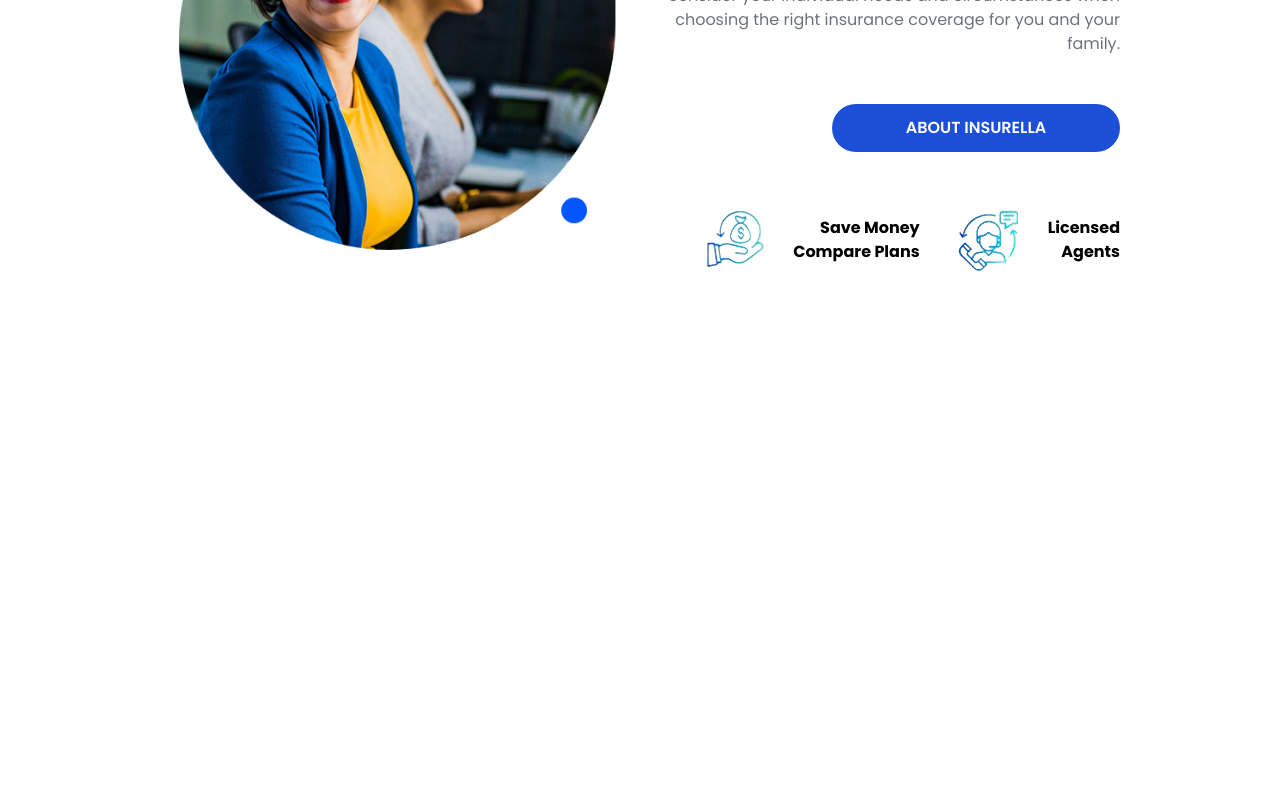
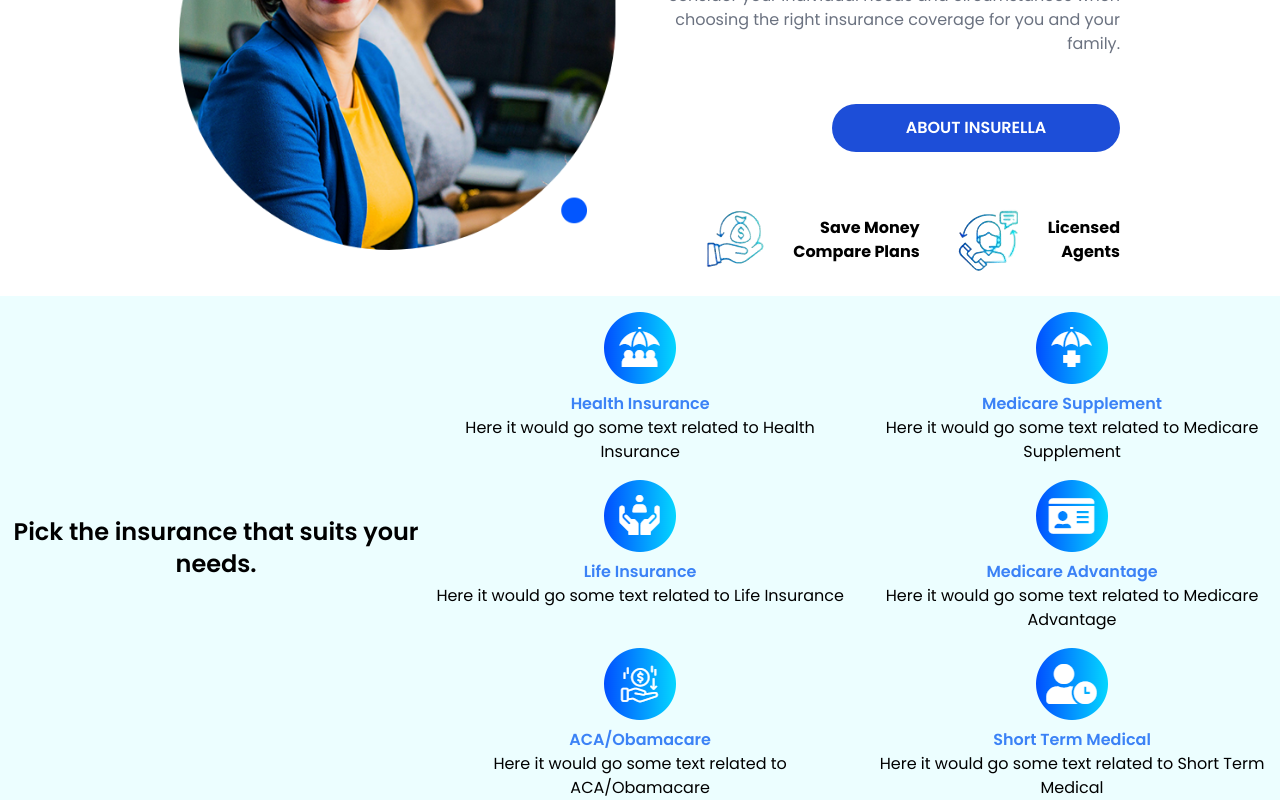
Before and after one commit to SaibotLi/Landing-Page-Insurezella, a React (Vite) app in the folder Challenge_A/: page / in a window 1280 px wide. Shown: the part 1348-2148 px from the top of the page. Before the commit the page ends 1628 px from the top, so only its background shows below. Built offline with nearby package versions, Linux system fonts and the light colour scheme.

Commit message:
Mapped PickInsuranceIcons inside the PickInsurance screen

```diff
--- a/Challenge_A/src/App.jsx
+++ b/Challenge_A/src/App.jsx
@@ -2,6 +2,7 @@ import Hero from "./sections/Hero";
 import NavBar from "./sections/NavBar";
 import FindInsurance from "./sections/FindInsurance";
 import AboutUs from "./sections/AboutUs";
+import PickInsurance from "./sections/PickInsurance";
 
 const App = () => {
   return (
@@ -11,6 +12,7 @@ const App = () => {
         <Hero />
         <FindInsurance />
         <AboutUs />
+        <PickInsurance />
       </main>
       <footer></footer>
     </>
--- /dev/null
+++ b/Challenge_A/src/components/PickInsuranceIcons.jsx
@@ -0,0 +1,17 @@
+import { insuranceIcons } from "../constants";
+
+const PickInsuranceIcons = () => {
+  return (
+    <div className="grid grid-cols-2 gap-4 mt-4">
+      {insuranceIcons.map((icon, index) => (
+        <div key={index} className="text-center">
+          <img src={icon.src} alt={icon.alt} className="mx-auto" />
+          <h2 className="font-semibold text-blue-500 mt-2">{icon.alt}</h2>
+          <p>Here it would go some text related to {icon.alt}</p>
+        </div>
+      ))}
+    </div>
+  );
+};
+
+export default PickInsuranceIcons;
--- a/Challenge_A/src/constants/index.jsx
+++ b/Challenge_A/src/constants/index.jsx
@@ -1,4 +1,16 @@
-import { icon1, icon2, icon3, icon4, icon5 } from "../images";
+import {
+  icon1,
+  icon2,
+  icon3,
+  icon4,
+  icon5,
+  iconPickInsurance1,
+  iconPickInsurance2,
+  iconPickInsurance3,
+  iconPickInsurance4,
+  iconPickInsurance5,
+  iconPickInsurance6,
+} from "../images";
 
 /* Used in FindInsurance.jsx */
 
@@ -34,3 +46,33 @@ export const icons = [
     title: "ACA<br/>obamacare",
   },
 ];
+
+{
+  /* Used in PickInsurance */
+}
+export const insuranceIcons = [
+  {
+    src: iconPickInsurance1,
+    alt: "Health Insurance",
+  },
+  {
+    src: iconPickInsurance2,
+    alt: "Medicare Supplement",
+  },
+  {
+    src: iconPickInsurance3,
+    alt: "Life Insurance",
+  },
+  {
+    src: iconPickInsurance4,
+    alt: "Medicare Advantage",
+  },
+  {
+    src: iconPickInsurance5,
+    alt: "ACA/Obamacare",
+  },
+  {
+    src: iconPickInsurance6,
+    alt: "Short Term Medical",
+  },
+];
--- /dev/null
+++ b/Challenge_A/src/sections/PickInsurance.jsx
@@ -0,0 +1,14 @@
+import PickInsuranceIcons from "../components/PickInsuranceIcons";
+
+const PickInsurance = () => {
+  return (
+    <section className="bg-cyan-50 flex justify-center items-center mt-4">
+      <h1 className="font-semibold text-center text-2xl">
+        Pick the insurance that suits your needs.
+      </h1>
+      <PickInsuranceIcons />
+    </section>
+  );
+};
+
+export default PickInsurance;
```
Also changed, not shown: Challenge_A/src/images/index.js (+13 -0 lines).
